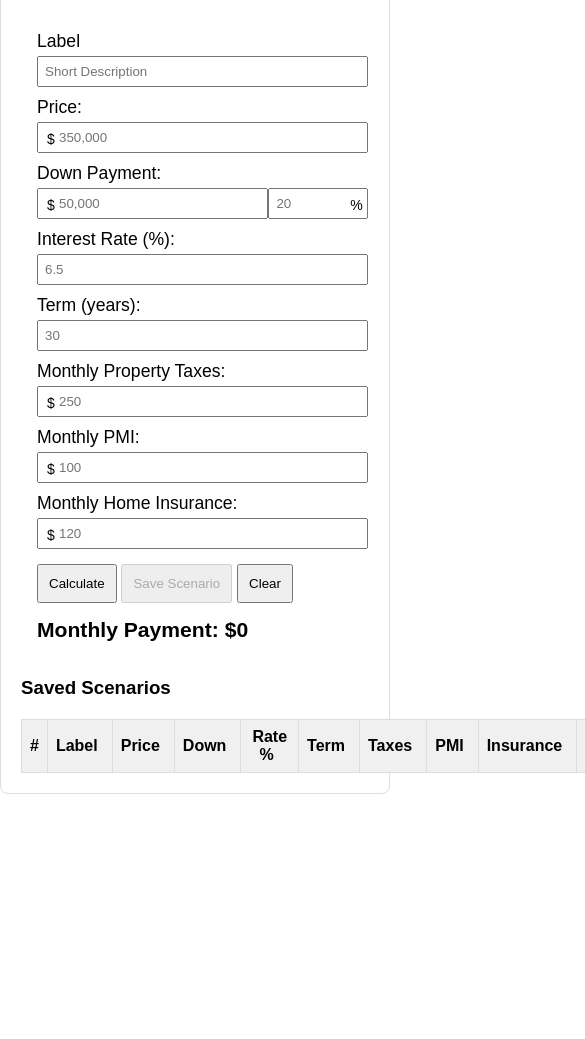
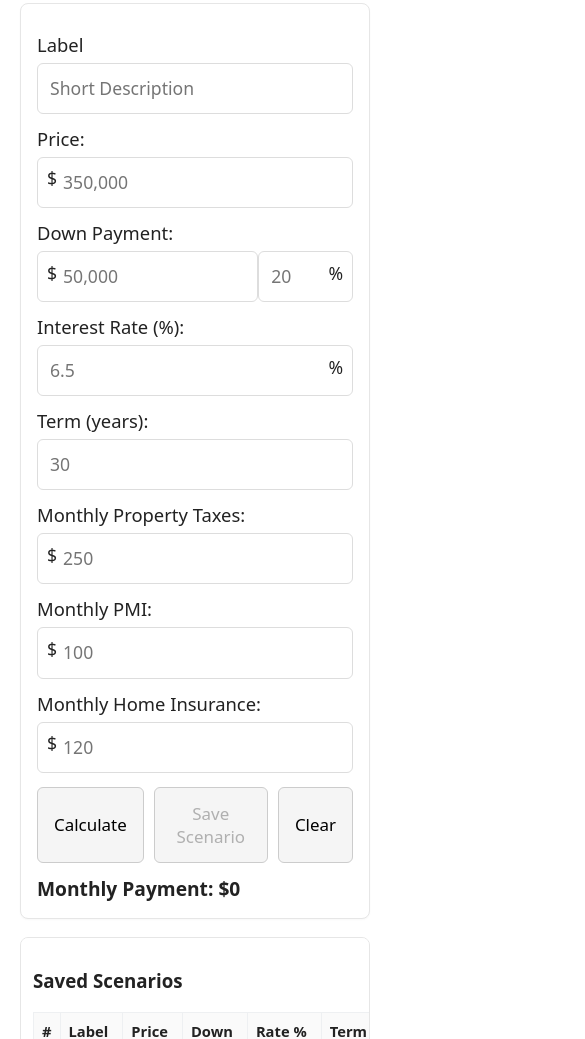
Before and after one commit to hectocoro/Mortgage-Calculator, a plain HTML site: page index.html in a window 390 px wide. Shown: the part 114-1153 px from the top of the page, 585 px wide, since content can reach past the window. Before the commit the page ends 938 px from the top, so only its background shows below. Drawn offline with Linux system fonts and the light colour scheme.

Commit message:
better styling

```diff
--- a/index.html
+++ b/index.html
@@ -3,6 +3,7 @@
 
 <head>
   <meta charset="UTF-8">
+  <meta name="viewport" content="width=device-width, initial-scale=1">
   <title>Mortgage Scenario Calculator</title>
   <link rel="stylesheet" href="style.css">
 </head>
@@ -10,7 +11,8 @@
 <body>
   <h2>Mortgage Calculator</h2>
 
-  <div id="form" style="width: 50%;">
+  <div class="main-grid">
+    <div id="form">
       <label>
         Label
         <input type="text" id="label" placeholder="Short Description">
@@ -37,7 +39,9 @@
 
       <label>
         Interest Rate (%):
+        <div class="percent" style="flex: 3; position: relative;">
           <input type="text" id="rate" placeholder="6.5" inputmode="decimal">
+        </div>
       </label>
 
       <label>
@@ -75,6 +79,7 @@
       <div id="result">Monthly Payment: $0</div>
     </div>
 
+    <div class="scenarios">
       <h3>Saved Scenarios</h3>
       <table id="scenarioTable">
         <thead>
@@ -94,6 +99,9 @@
         </thead>
         <tbody></tbody>
       </table>
+    </div>
+
+  </div>
 
   <script src="index.js"></script>
 </body>
--- a/index.js
+++ b/index.js
@@ -129,19 +129,20 @@ function renderScenarios() {
     scenarios.forEach((s, i) => {
         const row = document.createElement("tr");
 
+        // create cells with data-label attributes for responsive card layout on small screens
         row.innerHTML = `
-        <td>${i + 1}</td>
-        <td>${s.label}</td>
-    <td>${formatCurrency(s.price)}</td>
-    <td>${formatDownDisplay(s.price, s.down)}</td>
-        <td>${s.rate}%</td>
-        <td>${s.term} yrs</td>
-        <td>${formatCurrency(s.taxes)}</td>
-        <td>${formatCurrency(s.pmi)}</td>
-        <td>${formatCurrency(s.insurance)}</td>
-        <td><b>${formatCurrency(s.monthly)}</b></td>
-        <td></td>
-        `;
+    <td data-label="#">${i + 1}</td>
+    <td data-label="Label">${s.label}</td>
+    <td data-label="Price">${formatCurrency(s.price)}</td>
+    <td data-label="Down">${formatDownDisplay(s.price, s.down)}</td>
+    <td data-label="Rate">${s.rate}%</td>
+    <td data-label="Term">${s.term} yrs</td>
+    <td data-label="Taxes">${formatCurrency(s.taxes)}</td>
+    <td data-label="PMI">${formatCurrency(s.pmi)}</td>
+    <td data-label="Insurance">${formatCurrency(s.insurance)}</td>
+    <td data-label="Monthly"><b>${formatCurrency(s.monthly)}</b></td>
+    <td data-label="Action"></td>
+    `;
 
         // Delete button
         const delBtn = document.createElement("button");
@@ -378,9 +379,9 @@ function onPriceChange() {
     const downPercent = getNumericValue(downPercentInput);
     const down = getNumericValue(downInput);
 
-    if(downPercent !== 0) {
+    if (downPercent !== 0) {
         updateDownValue();
-    } else if(down !== 0) {
+    } else if (down !== 0) {
         updateDownPercent();
     }
 }
--- a/style.css
+++ b/style.css
@@ -1,103 +1,238 @@
+:root {
+  --max-width: 1100px;
+  --gap: 18px;
+  --muted: #666;
+  /* default input font sizing so adornments can match inputs exactly */
+  --input-font-size: 1rem;
+  --input-line-height: 1.2;
+}
+
 body {
-  font-family: sans-serif;
-  max-width: 900px;
-  margin: 30px auto;
+  font-family: system-ui, -apple-system, "Segoe UI", Roboto, "Helvetica Neue", Arial;
+  max-width: var(--max-width);
+  margin: 24px auto;
   padding: 20px;
-  border: 1px solid #ddd;
+  box-sizing: border-box;
+  color: #222;
+}
+
+/* Main responsive grid: form + scenarios */
+.main-grid {
+  display: grid;
+  grid-template-columns: 1fr;
+  /* single column: form on top, scenarios below */
+  gap: var(--gap);
+  align-items: start;
+}
+
+#form {
+  background: #fff;
+  border: 1px solid #e6e6e6;
   border-radius: 8px;
+  padding: 16px;
+  box-shadow: 0 1px 2px rgba(0, 0, 0, 0.03);
 }
 
 label {
   display: block;
-  margin-top: 10px;
+  margin-top: 12px;
+  font-size: 0.95rem
+}
+
+input,
+select,
+button {
+  font-family: inherit
 }
 
 input {
   width: 100%;
-  padding: 6px;
-  margin-top: 4px;
+  /* use variable so adornments can match this value */
+  font-size: var(--input-font-size);
+  line-height: var(--input-line-height);
+  padding: 8px 10px;
+  margin-top: 6px;
   box-sizing: border-box;
+  border: 1px solid #ddd;
+  border-radius: 6px;
 }
 
 input[type='number'] {
   -moz-appearance: textfield;
+  -webkit-appearance: textfield;
+  appearance: textfield
 }
 
-button {
-  margin-top: 15px;
-  padding: 10px;
-  cursor: pointer;
+.button-row {
+  display: flex;
+  gap: 10px;
+  margin-top: 14px
+}
+
+.button-row button {
+  padding: 10px 12px;
+  border-radius: 6px;
+  border: 1px solid #ccc;
+  background: #f5f5f5
+}
+
+.button-row button:active {
+  transform: translateY(1px)
 }
 
 #result {
-  margin-top: 15px;
-  font-size: 1.2em;
-  font-weight: bold;
+  margin-top: 12px;
+  font-size: 1.05rem;
+  font-weight: 600
+}
+
+.scenarios {
+  background: #fff;
+  border: 1px solid #e6e6e6;
+  border-radius: 8px;
+  padding: 12px
+}
+
+/* allow horizontal scrolling for wide tables so cell content remains readable on small screens */
+.scenarios {
+  overflow-x: auto;
+  -webkit-overflow-scrolling: touch
 }
 
 table {
-  margin-top: 20px;
   width: 100%;
   border-collapse: collapse;
+  margin-top: 8px;
+  table-layout: auto
+}
+
+/* ensure table can grow to its content and be scrolled horizontally when needed */
+.scenarios table {
+  min-width: max-content
 }
 
 th,
 td {
-  border: 1px solid #ddd;
+  border: 1px solid #eef0f2;
   padding: 8px;
   text-align: center;
+  font-size: 0.92rem;
+  overflow: hidden;
+  white-space: nowrap;
+  text-overflow: ellipsis
 }
 
 th {
-  background: #f0f0f0;
+  background: #fafafa;
+  font-weight: 600
 }
 
 .sort-indicator {
   font-size: 0.8em;
-  color: #333;
+  color: var(--muted)
 }
 
 .delete-btn {
-  color: white;
-  background: red;
+  color: #fff;
+  background: #e74c3c;
   border: none;
-  padding: 5px 10px;
+  padding: 6px 8px;
   cursor: pointer;
-  border-radius: 4px;
-  margin-top: none;
+  border-radius: 6px
+}
+
+/* dollar and percent adornments target form input containers only */
+.dollar {
+  position: relative;
+  display: block
+}
+
+.dollar>input {
+  padding-left: 28px
 }
 
 .dollar::before {
+  content: "$";
   position: absolute;
-  content: "$";
   left: 10px;
-  top: 60%;
+  top: 50%;
   transform: translateY(-50%);
   pointer-events: none;
-  font-size: 14px;
+  /* match the input text exactly */
+  font: inherit;
+  font-size: var(--input-font-size);
+  line-height: var(--input-line-height);
+  color: currentColor;
+  /* same color as input text */
 }
 
-.dollar input {
-  padding-left: 20px;
+.percent {
+  position: relative;
+  display: block
 }
 
-/* Responsive: Make form bigger and wider on mobile */
-@media (max-width: 600px) {
-  #form {
-    width: 95% !important;
-    min-width: 0 !important;
-    max-width: 100vw !important;
-    padding: 16px !important;
-    font-size: 1.1em;
-  }
+.percent>input {
+  padding-right: 28px
 }
 
 .percent::after {
   content: "%";
   position: absolute;
-  right: 5px;
-  top: 60%;
+  right: 10px;
+  top: 50%;
   transform: translateY(-50%);
   pointer-events: none;
-  font-size: 14px;
+  /* match the input text exactly */
+  font: inherit;
+  font-size: var(--input-font-size);
+  line-height: var(--input-line-height);
+  color: currentColor;
+  /* same color as input text */
 }
+
+/* Mobile: stack grid and convert table rows into cards to avoid horizontal scroll */
+/* keep single-column layout across screen sizes so scenarios always appear under the form */
+
+/* Enlarge form controls for mobile/tablet widths (<= 768px) — DOES NOT change table layout */
+@media (max-width: 768px) {
+  #form label {
+    font-size: 1.15rem;
+  }
+
+  /* bump the input font-size via variable so adornments follow automatically */
+  #form {
+    --input-font-size: 1.1rem;
+    --input-line-height: 1.2;
+  }
+
+  #form input,
+  #form select {
+    padding: 14px 12px;
+  }
+
+  .button-row button {
+    padding: 14px 16px;
+    font-size: 1.06rem;
+  }
+
+  #form #result {
+    font-size: 1.2rem;
+  }
+
+  /* increase padding so $ and % adornments do not overlap larger input text */
+  #form .dollar>input {
+    padding-left: 25px;
+  }
+
+  #form .percent>input {
+    padding-right: 44px;
+  }
+}
+
+/* Keep table as traditional rows on all screen sizes. If you want a card layout for very small phones, I can add it back under a chosen breakpoint. */
+
+/* small polish: ensure no horizontal overflow */
+html,
+body {
+  overflow-x: hidden
+}
```
Lines whose indentation alone changed are shown as unchanged.
